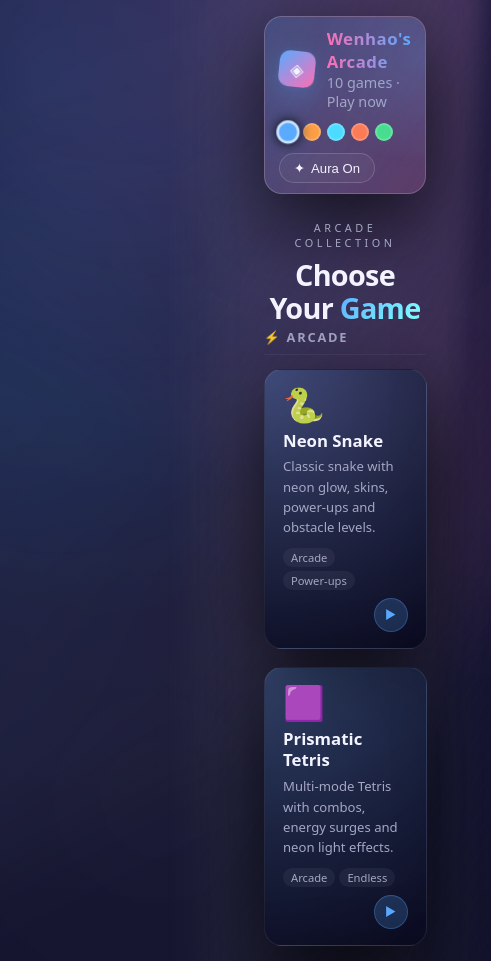
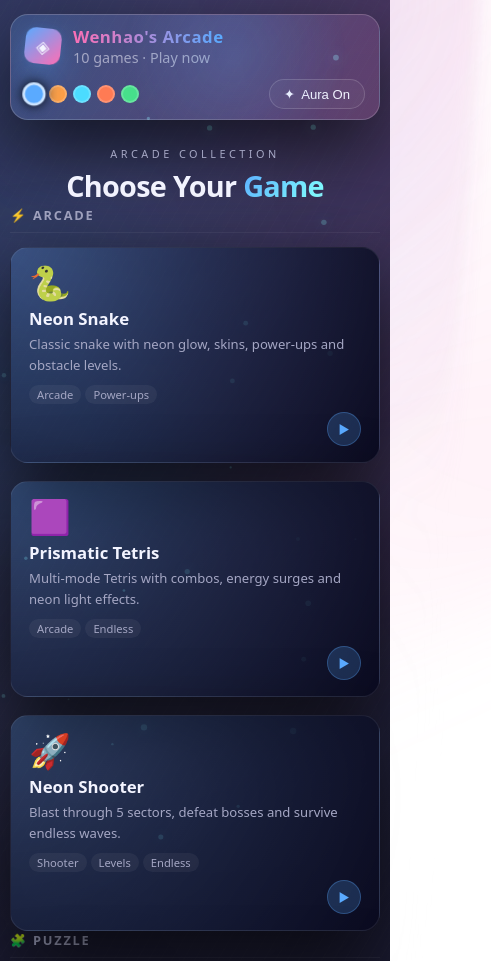
Before and after one commit to wenhaoquestion/My-Game-Web, a plain HTML site: page index.html in a window 390 px wide. Shown: the top 961 px of the page, 491 px wide, since content can reach past the window. Drawn offline with Linux system fonts and the light colour scheme.

Commit message:
Fix mobile responsive layout

```diff
--- /dev/null
+++ b/ambient.js
@@ -0,0 +1,106 @@
+(function () {
+    const canvas = document.getElementById("ambient-canvas");
+    if (!canvas) return;
+
+    const ctx = canvas.getContext("2d");
+    if (!ctx) return;
+
+    const prefersReducedMotion = window.matchMedia("(prefers-reduced-motion: reduce)");
+    let width = 0;
+    let height = 0;
+    let dpr = 1;
+    let particles = [];
+    let rafId = null;
+
+    function isAmbientOn() {
+        return document.body.dataset.ambient !== "off" && !prefersReducedMotion.matches;
+    }
+
+    function readAccentColor() {
+        const styles = getComputedStyle(document.body);
+        return styles.getPropertyValue("--accent-3").trim() || "#7ef9ff";
+    }
+
+    function resizeCanvas() {
+        dpr = Math.min(window.devicePixelRatio || 1, 2);
+        width = Math.max(1, window.innerWidth);
+        height = Math.max(1, window.innerHeight);
+        canvas.width = Math.floor(width * dpr);
+        canvas.height = Math.floor(height * dpr);
+        canvas.style.width = width + "px";
+        canvas.style.height = height + "px";
+        ctx.setTransform(dpr, 0, 0, dpr, 0, 0);
+
+        const targetCount = Math.max(24, Math.min(70, Math.round(width * height / 18000)));
+        particles = Array.from({ length: targetCount }, () => ({
+            x: Math.random() * width,
+            y: Math.random() * height,
+            r: 0.8 + Math.random() * 2.4,
+            vx: -0.08 + Math.random() * 0.16,
+            vy: 0.05 + Math.random() * 0.18,
+            alpha: 0.18 + Math.random() * 0.34
+        }));
+    }
+
+    function draw() {
+        ctx.clearRect(0, 0, width, height);
+        if (!isAmbientOn()) {
+            rafId = null;
+            return;
+        }
+
+        const accent = readAccentColor();
+        ctx.fillStyle = accent;
+        ctx.shadowColor = accent;
+        ctx.shadowBlur = 14;
+
+        particles.forEach((p) => {
+            p.x += p.vx;
+            p.y += p.vy;
+            if (p.x < -8) p.x = width + 8;
+            if (p.x > width + 8) p.x = -8;
+            if (p.y > height + 8) p.y = -8;
+
+            ctx.globalAlpha = p.alpha;
+            ctx.beginPath();
+            ctx.arc(p.x, p.y, p.r, 0, Math.PI * 2);
+            ctx.fill();
+        });
+        ctx.globalAlpha = 1;
+        rafId = window.requestAnimationFrame(draw);
+    }
+
+    function startOrStop() {
+        if (isAmbientOn()) {
+            if (!rafId) {
+                rafId = window.requestAnimationFrame(draw);
+            }
+        } else if (rafId) {
+            window.cancelAnimationFrame(rafId);
+            rafId = null;
+            ctx.clearRect(0, 0, width, height);
+        } else {
+            ctx.clearRect(0, 0, width, height);
+        }
+    }
+
+    resizeCanvas();
+    startOrStop();
+
+    window.addEventListener("resize", () => {
+        resizeCanvas();
+        startOrStop();
+    });
+
+    if (typeof prefersReducedMotion.addEventListener === "function") {
+        prefersReducedMotion.addEventListener("change", startOrStop);
+    } else if (typeof prefersReducedMotion.addListener === "function") {
+        prefersReducedMotion.addListener(startOrStop);
+    }
+
+    const observer = new MutationObserver(startOrStop);
+    observer.observe(document.body, {
+        attributes: true,
+        attributeFilter: ["data-ambient", "data-theme"]
+    });
+})();
--- a/style.css
+++ b/style.css
@@ -248,6 +248,21 @@
     justify-content: center;
     position: relative;
     isolation: isolate;
+    overflow-x: hidden;
+}
+
+#ambient-canvas {
+    position: fixed;
+    inset: 0;
+    width: 100vw;
+    height: 100vh;
+    max-width: none;
+    max-height: none;
+    display: block;
+    pointer-events: none;
+    z-index: 0;
+    opacity: 0.72;
+    transition: opacity 0.4s ease;
 }
 
 body::before,
@@ -291,6 +306,10 @@
     opacity: 0;
 }
 
+body[data-ambient="off"] #ambient-canvas {
+    opacity: 0;
+}
+
 /* ====== App Shell ====== */
 
 .app-shell {
@@ -302,6 +321,7 @@
     gap: 16px;
     position: relative;
     z-index: 1;
+    overflow-x: clip;
 }
 
 .app-shell::before,
@@ -3267,6 +3287,171 @@
     }
 }
 
+@media (max-width: 720px) {
+    html,
+    body {
+        width: 100%;
+        max-width: 100%;
+        overflow-x: hidden;
+    }
+
+    body {
+        display: block;
+    }
+
+    .app-shell {
+        width: 100%;
+        max-width: 100%;
+        min-width: 0;
+        padding: 14px 10px 12px;
+    }
+
+    .app-header,
+    .screen,
+    .game-layout,
+    .game-main,
+    .category-section,
+    .menu-hero,
+    .game-sidebar,
+    .info-card,
+    .poker-table,
+    .coin-stage,
+    .sudoku-board-wrap,
+    .board-canvas-wrap,
+    .tetris-board-wrap,
+    .shooter-board-wrap {
+        min-width: 0;
+        max-width: 100%;
+    }
+
+    .app-header {
+        align-items: flex-start;
+    }
+
+    .header-brand,
+    .header-controls,
+    .theme-picker,
+    .theme-swatches,
+    .topbar-badges {
+        min-width: 0;
+        max-width: 100%;
+    }
+
+    .header-controls {
+        width: 100%;
+        justify-content: space-between;
+    }
+
+    .game-grid {
+        grid-template-columns: repeat(auto-fit, minmax(min(100%, 240px), 1fr));
+    }
+
+    .canvas-layout,
+    .coin-layout-inner,
+    .poker-layout-inner {
+        grid-template-columns: minmax(0, 1fr);
+    }
+
+    .sudoku-layout-inner {
+        align-items: stretch;
+    }
+
+    .board-2048 {
+        width: min(340px, 100%);
+        height: auto;
+        aspect-ratio: 1;
+        margin-inline: auto;
+    }
+
+    .board-canvas-wrap,
+    .tetris-board-wrap,
+    .shooter-board-wrap,
+    .sudoku-board-wrap {
+        width: 100%;
+        margin-inline: auto;
+    }
+
+    #snake-canvas,
+    #tetris-canvas,
+    #shooter-canvas,
+    #gomoku-canvas,
+    #xiangqi-canvas,
+    #chess-canvas,
+    .board-canvas-wrap canvas {
+        width: 100% !important;
+        max-width: 100%;
+        height: auto !important;
+    }
+
+    .sudoku-board {
+        --sudoku-cell: min(9.6vw, 38px);
+        width: max-content;
+        max-width: 100%;
+        margin-inline: auto;
+        padding: 8px;
+        border-radius: 16px;
+    }
+
+    .sudoku-pad {
+        grid-template-columns: repeat(5, minmax(44px, 1fr));
+    }
+
+    .coin-stage {
+        padding: 22px 14px;
+    }
+
+    .coin-predict-row,
+    .coin-actions,
+    .overlay-actions,
+    .poker-actions {
+        width: 100%;
+    }
+
+    .coin-predict-btn,
+    .coin-actions .btn,
+    .overlay-actions .btn,
+    .poker-actions .btn {
+        flex: 1 1 120px;
+    }
+
+    .coin-scene {
+        width: min(220px, 100%);
+    }
+
+    .coin-particles {
+        width: min(320px, 100vw);
+        height: min(320px, 100vw);
+    }
+
+    .poker-table {
+        padding: 14px;
+        overflow: hidden;
+    }
+
+    .poker-slot-row {
+        justify-content: center;
+    }
+
+    .poker-card-slot {
+        width: 74px;
+        height: 104px;
+    }
+
+    .poker-card-slot.small {
+        width: 62px;
+        height: 88px;
+    }
+
+    .poker-deck {
+        margin-inline: -4px;
+        padding-inline: 4px;
+    }
+
+    .poker-deck-row {
+        min-width: 382px;
+    }
+}
+
 /* ---------- Scrollbar styling ---------- */
 
 ::-webkit-scrollbar {
```
Also changed, not shown: index.html (+1 -0 lines).
